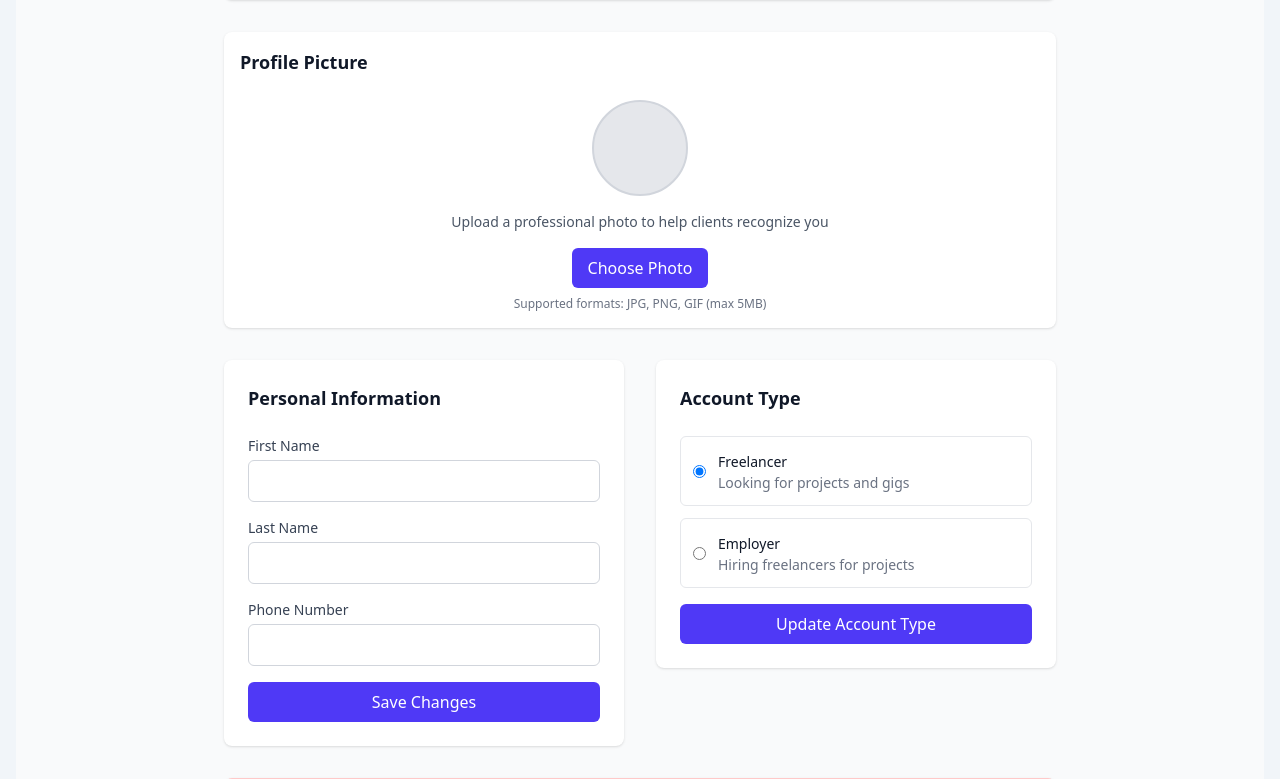
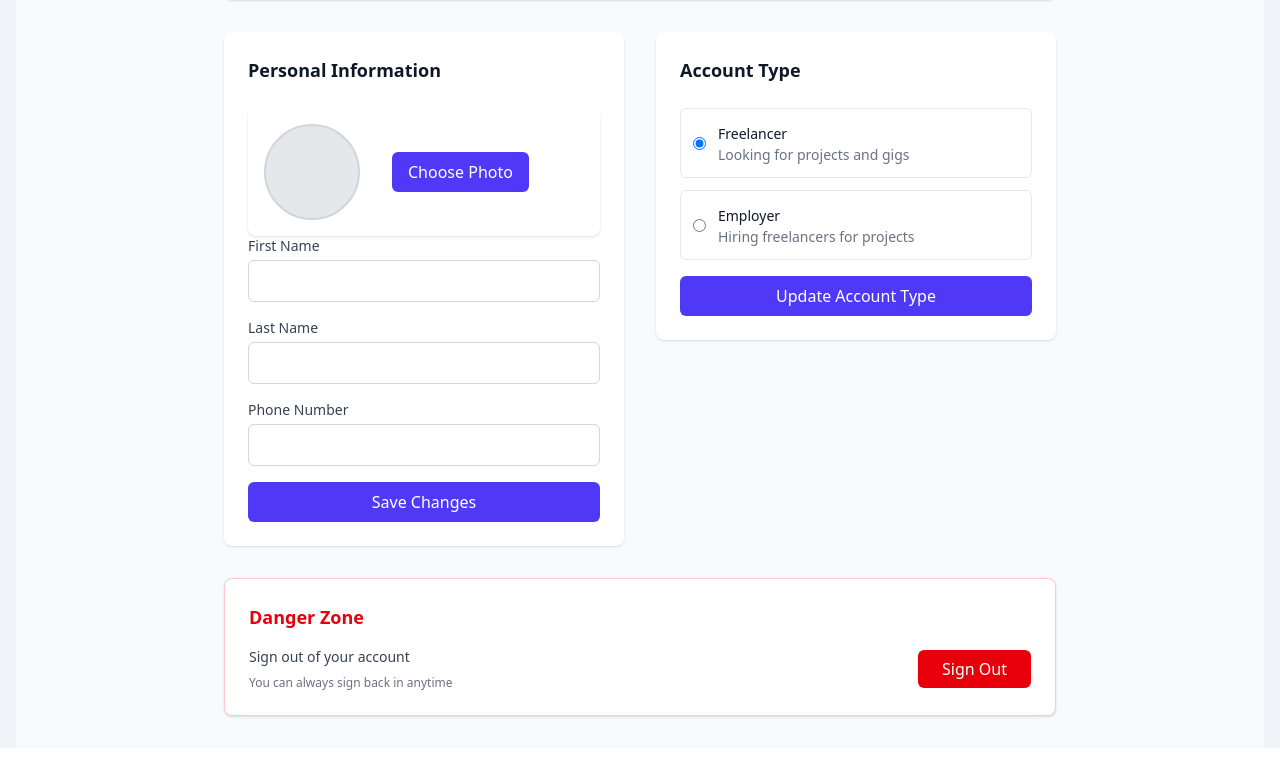
Before and after one commit to kristianhnielsen/web-dev-exam, a Flask app: template templates/account.html in a window 1280 px wide. Shown: the part 288-1067 px from the top of the page. After the commit the page ends 1036 px from the top, so only its background shows below. Run offline with Flask 3, Linux system fonts and the light colour scheme; the template is opened without the code that fills it, so the values that code supplies are empty; the visitor is signed in with stand-in values (Sample User, id 1); parts of the project's set-up code (start-up, migrations or seed data) failed here and were passed over.

Commit message:
Refactor profile image section for improved layout and upload functionality

```diff
--- a/templates/account.html
+++ b/templates/account.html
@@ -35,11 +35,21 @@ endblock %} {% block head_styles %}{% endblock %} {% block content %}
     </header>
 
     <!-- Profile Image Section -->
+
+    <div class="grid grid-cols-1 lg:grid-cols-2 gap-8">
+      <!-- Personal Information -->
+      <section
+        class="bg-white dark:bg-gray-800 rounded-lg shadow-sm p-6"
+        aria-labelledby="personal-info-heading"
+      >
+        <h2
+          id="personal-info-heading"
+          class="text-lg font-semibold text-gray-900 dark:text-white mb-6"
+        >
+          Personal Information
+        </h2>
         <div class="bg-white dark:bg-gray-800 rounded-lg shadow-sm p-4">
-      <h3 class="text-lg font-semibold text-gray-900 dark:text-white mb-6">
-        Profile Picture
-      </h3>
-      <div class="flex flex-col items-center space-y-4">
+          <div class="flex flex-col md:flex-row items-center gap-4 lg:gap-8">
             <div class="relative">
               {% if image_url %}
               <img
@@ -55,21 +65,9 @@ endblock %} {% block head_styles %}{% endblock %} {% block content %}
                   {{ user_data.first_name[0] }}{{ user_data.last_name[0] }}
                 </span>
               </div>
-          {% endif %} {% if is_uploading %}
-          <div
-            class="absolute inset-0 bg-black bg-opacity-50 rounded-full flex items-center justify-center"
-          >
-            <div
-              class="w-6 h-6 border-2 border-white border-t-transparent rounded-full animate-spin"
-            ></div>
-          </div>
               {% endif %}
             </div>
 
-        <div class="text-center">
-          <p class="text-sm text-gray-600 dark:text-white mb-4">
-            Upload a professional photo to help clients recognize you
-          </p>
             <form
               method="POST"
               action="{{ url_for('upload_profile_image') }}"
@@ -93,46 +91,12 @@ endblock %} {% block head_styles %}{% endblock %} {% block content %}
                 <span
                   class="bg-indigo-600 text-white px-4 py-2 rounded-md hover:bg-indigo-700 cursor-pointer inline-block font-medium"
                 >
-                {% if is_uploading %}Uploading...{% else %}Choose Photo{% endif
-                %}
+                  Choose Photo
                 </span>
               </label>
             </form>
-          {% if user_data.profileImage %}
-          <form method="POST" action="{{ url_for('remove_profile_image') }}">
-            <button
-              type="submit"
-              class="block w-full text-red-600 hover:text-red-800 text-sm font-medium"
-              {%
-              if
-              is_uploading
-              %}disabled{%
-              endif
-              %}
-            >
-              Remove Photo
-            </button>
-          </form>
-          {% endif %}
-          <p class="text-xs text-gray-500 dark:text-white mt-2">
-            Supported formats: JPG, PNG, GIF (max 5MB)
-          </p>
           </div>
         </div>
-    </div>
-
-    <div class="grid grid-cols-1 lg:grid-cols-2 gap-8">
-      <!-- Personal Information -->
-      <section
-        class="bg-white dark:bg-gray-800 rounded-lg shadow-sm p-6"
-        aria-labelledby="personal-info-heading"
-      >
-        <h2
-          id="personal-info-heading"
-          class="text-lg font-semibold text-gray-900 dark:text-white mb-6"
-        >
-          Personal Information
-        </h2>
         <form
           class="space-y-4"
           method="POST"
```
Lines whose indentation alone changed are shown as unchanged.
